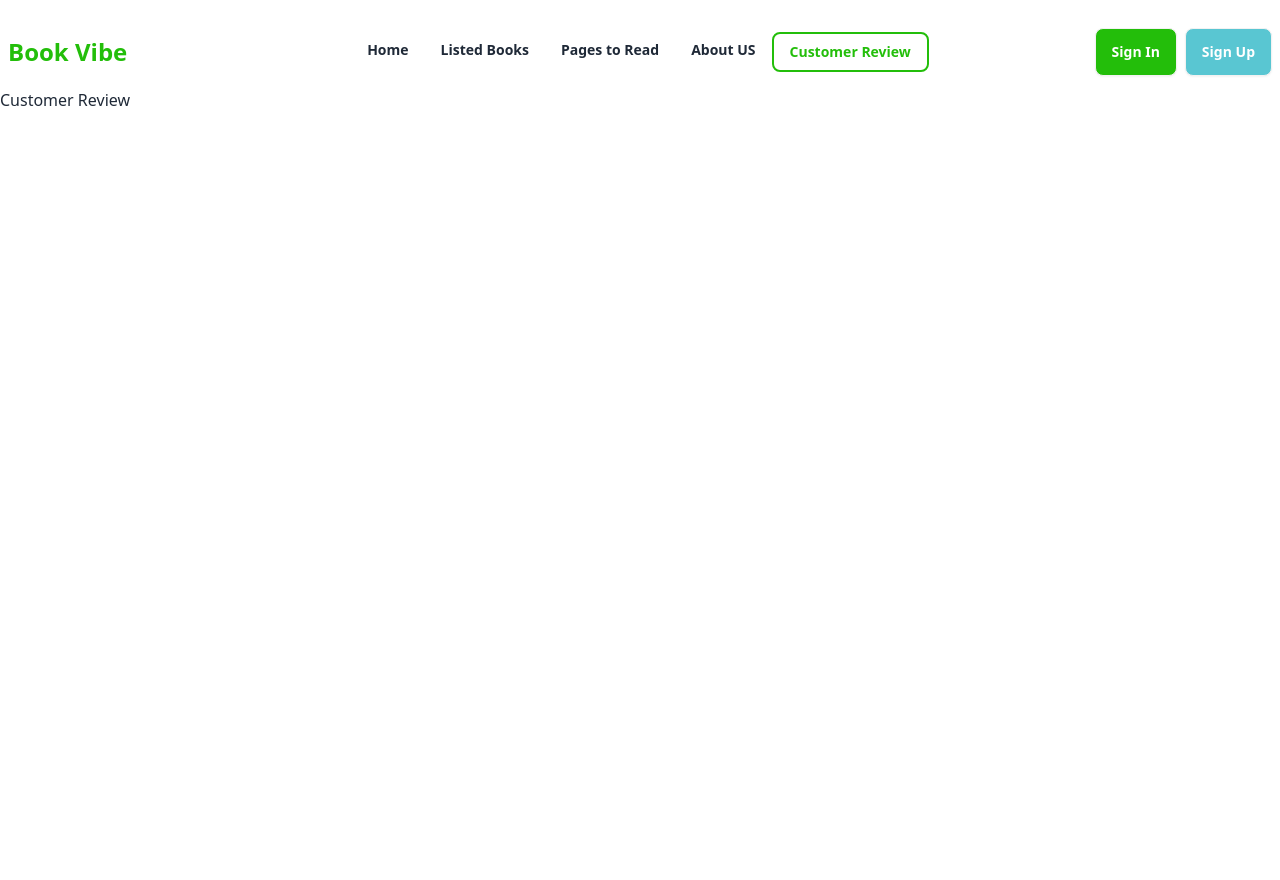
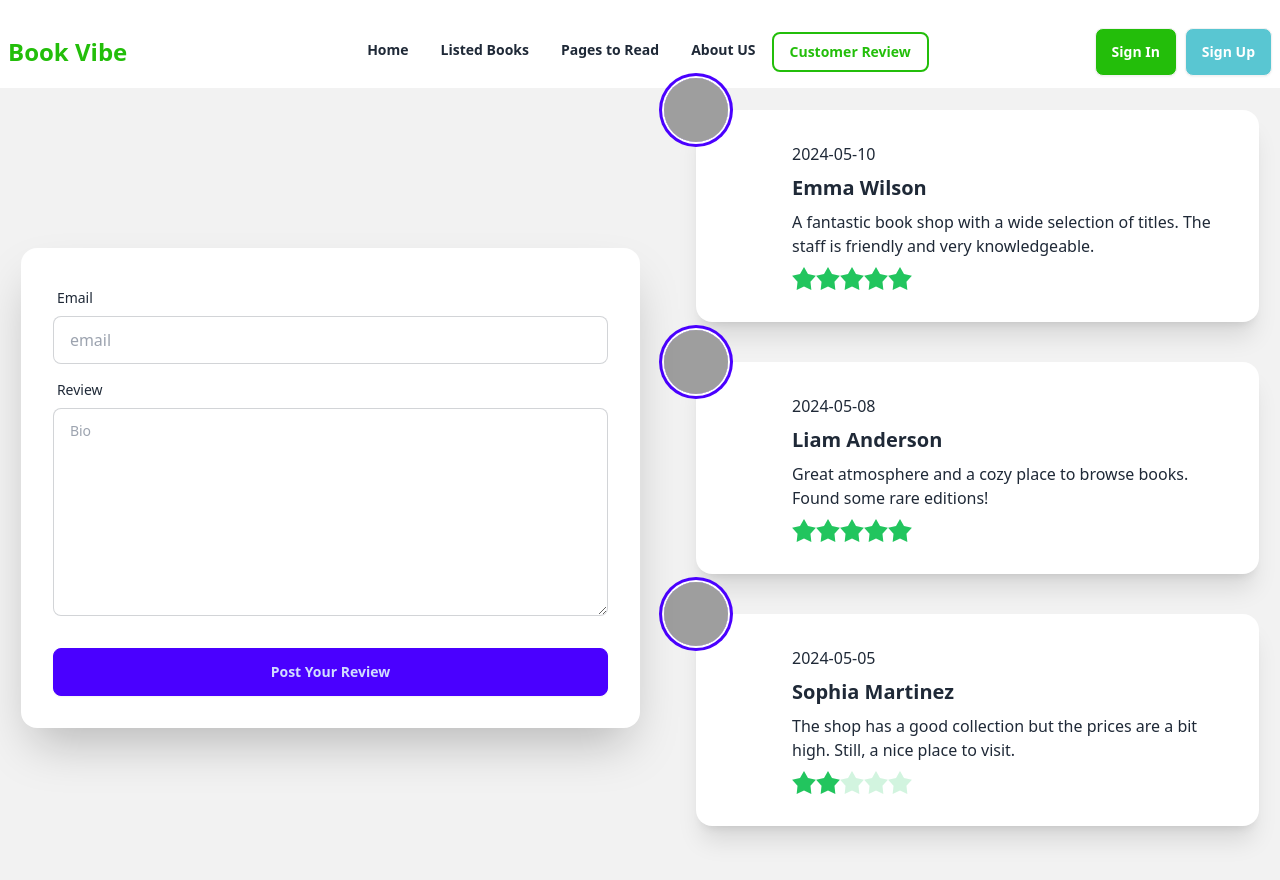
Before and after one commit to kamrul-huda/B9A8-BOOK-VIBE, a React (Vite) app: page /customerReview in a window 1280 px wide. Shown: the top 880 px of the page. Before the commit the page ends 800 px from the top, so only its background shows below. Built offline with nearby package versions, Linux system fonts and the light colour scheme; grey boxes are pictures that could not be loaded; a web font is replaced by a local one.

Commit message:
added customer review

```diff
--- /dev/null
+++ b/public/customer.json
@@ -0,0 +1,28 @@
+[
+  {
+    "id": 1,
+    "customerName": "Emma Wilson",
+    "review_date": "2024-05-10",
+    "image": "https://example.com/images/reviews/emma_wilson.jpg",
+    "review": "A fantastic book shop with a wide selection of titles. The staff is friendly and very knowledgeable.",
+    "rating": 5
+  },
+
+  {
+    "id": 2,
+    "customerName": "Liam Anderson",
+    "review_date": "2024-05-08",
+    "image": "https://example.com/images/reviews/liam_anderson.jpg",
+    "review": "Great atmosphere and a cozy place to browse books. Found some rare editions!",
+    "rating": 4
+  },
+
+  {
+    "id": 3,
+    "customerName": "Sophia Martinez",
+    "review_date": "2024-05-05",
+    "image": "https://example.com/images/reviews/sophia_martinez.jpg",
+    "review": "The shop has a good collection but the prices are a bit high. Still, a nice place to visit.",
+    "rating": 3
+  }
+]
--- a/src/Components/Book/Book.jsx
+++ b/src/Components/Book/Book.jsx
@@ -27,11 +27,11 @@ const Book = ({ book }) => {
           />
 
           <div className="card-body space-y-2">
-            <div className="flex  justify-between items-start gap-3 text-left">
+            <div className="flex  justify-between items-center gap-3 text-left">
               {tags.map((tag, i) => (
                 <p
                   key={i}
-                  className="rounded-full text-[#23BE0A] bg-[#23BE0A0D] font-medium  .workSans py-1"
+                  className="rounded-full text-[#23BE0A] bg-[#23BE0A0D] font-medium  .workSans pl-3 py-2"
                 >
                   {tag}
                 </p>
--- /dev/null
+++ b/src/Components/Customer/Customer.jsx
@@ -0,0 +1,57 @@
+import PropTypes from "prop-types";
+
+const Customer = ({ customer }) => {
+  const { id, customerName, review_date, image, review, rating } = customer;
+
+  return (
+    <div>
+      <div className="card card-side bg-base-100 shadow-xl mb-10">
+        <div className="avatar ">
+          <div className="w-16 h-16 rounded-full ring ring-primary ring-offset-base-100 ring-offset-2 translate-x-[-50%] translate-y-[-50%]">
+            <img src="https://img.daisyui.com/images/stock/photo-1534528741775-53994a69daeb.jpg" />
+          </div>
+        </div>
+
+        <div className="card-body">
+          <h4 className="">{review_date}</h4>
+          <h2 className="card-title">{customerName}</h2>
+          <p>{review}</p>
+          <div className="rating">
+            <input
+              type="radio"
+              name="rating-4"
+              className="mask mask-star-2 bg-green-500"
+            />
+            <input
+              type="radio"
+              name="rating-4"
+              className="mask mask-star-2 bg-green-500"
+              checked
+            />
+            <input
+              type="radio"
+              name="rating-4"
+              className="mask mask-star-2 bg-green-500"
+            />
+            <input
+              type="radio"
+              name="rating-4"
+              className="mask mask-star-2 bg-green-500"
+            />
+            <input
+              type="radio"
+              name="rating-4"
+              className="mask mask-star-2 bg-green-500"
+            />
+          </div>
+        </div>
+      </div>
+    </div>
+  );
+};
+
+Customer.propTypes = {
+  customer: PropTypes.object,
+};
+
+export default Customer;
--- a/src/Components/CustomerReview/CustomerReview.jsx
+++ b/src/Components/CustomerReview/CustomerReview.jsx
@@ -1,9 +1,51 @@
-import React from "react";
+import { useEffect, useState } from "react";
+import Customer from "../Customer/Customer";
 
 const CustomerReview = () => {
+  const [customers, setCustomers] = useState([]);
+  useEffect(() => {
+    fetch("customer.json")
+      .then((res) => res.json())
+      .then((data) => setCustomers(data));
+  }, [customers, setCustomers]);
   return (
     <div>
-      <h2>Customer Review</h2>
+      <div className="hero min-h-screen bg-base-200">
+        <div className="hero-content flex-col lg:flex-row-reverse gap-14 justify-center">
+          <div className="text-center w-1/2 lg:text-left">
+            {customers.map((customer) => (
+              <Customer key={customer.bookId} customer={customer}></Customer>
+            ))}
+          </div>
+          <div className="card shrink-0 w-1/2 shadow-2xl bg-base-100">
+            <form className="card-body">
+              <div className="form-control">
+                <label className="label">
+                  <span className="label-text">Email</span>
+                </label>
+                <input
+                  type="email"
+                  placeholder="email"
+                  className="input input-bordered"
+                  required
+                />
+              </div>
+              <div className="form-control">
+                <label className="label">
+                  <span className="label-text">Review</span>
+                </label>
+                <textarea
+                  placeholder="Bio"
+                  className="textarea textarea-bordered w-full h-52"
+                ></textarea>
+              </div>
+              <div className="form-control mt-6">
+                <button className="btn btn-primary">Post Your Review</button>
+              </div>
+            </form>
+          </div>
+        </div>
+      </div>
     </div>
   );
 };
--- a/src/Components/PagesToRead/PagesToRead.jsx
+++ b/src/Components/PagesToRead/PagesToRead.jsx
@@ -41,9 +41,10 @@ const PagesToRead = () => {
   };
 
   return (
+    <div className="h-[500px] bg-[#1313130D] rounded-3xl flex justify-evenly items-center mt-6">
       <div className="flex justify-center mt-10">
         <BarChart
-        width={600}
+          width={800}
           height={400}
           data={readBooks}
           margin={{
@@ -68,6 +69,7 @@ const PagesToRead = () => {
           </Bar>
         </BarChart>
       </div>
+    </div>
   );
 };
 
--- a/src/Components/ReadBook/ReadBook.jsx
+++ b/src/Components/ReadBook/ReadBook.jsx
@@ -1,6 +1,7 @@
 import PropTypes from "prop-types";
 import { GoPeople } from "react-icons/go";
 import { RiPagesLine } from "react-icons/ri";
+import { Link } from "react-router-dom";
 
 const ReadBook = ({ book }) => {
   const {
@@ -55,17 +56,19 @@ const ReadBook = ({ book }) => {
         </div>
         <hr className="" />
         <div className="flex justify-start items-center pt-3 gap-6">
-          <div className="btn bg-[#328EFF26] rounded-full .workSans text-[#328EFF]">
+          <div className="btn bg-[#328EFF26] hover:bg-[#328EFF26] hover:scale-105 rounded-full .workSans text-[#328EFF]">
             <span> Category:</span>
             <span> {category}</span>
           </div>
-          <div className="btn .workSans text-[#FFAC33] bg-[#FFAC3326] rounded-full">
+          <div className="btn .workSans text-[#FFAC33] bg-[#FFAC3326] hover:bg-[#FFAC3326] hover:scale-105 rounded-full">
             <span> Rating:</span>
             <span>{rating}</span>
           </div>
-          <button className="btn bg-[#23BE0A] hover:bg-[#23BE0A] hover:scale-105 text-white rounded-full font-medium text-base .workSans">
-            View Details
-          </button>
+          <Link to={`/bookDetail/${bookId}`}>
+            <button className="btn bg-[#23BE0A] hover:bg-[#23BE0A] hover:scale-105 text-white rounded-full font-medium text-base .workSans">
+              View Details
+            </button>
+          </Link>
         </div>
       </div>
     </div>
```
Also changed, not shown: public/books.json (+5 -5 lines), src/Components/AboutUS/AboutUS.jsx (+45 -68 lines). Lines whose indentation alone changed are shown as unchanged.
